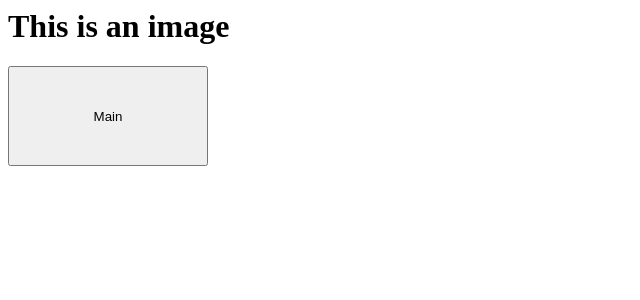
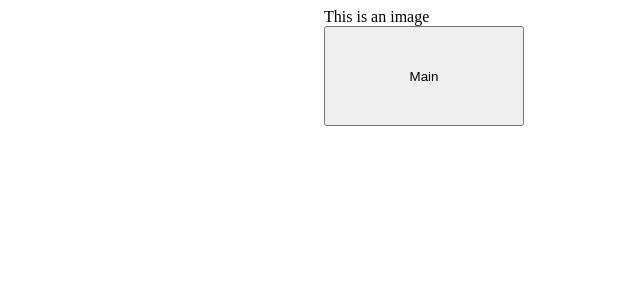
Before and after one commit to hiyoridesu/rpa-19feb2024, a Flask app: page /image_gpt in a window 1280 px wide. Shown: the top 300 px of the page, without its empty margins (0-640 px from the left). Run offline with Flask 3, Linux system fonts and the light colour scheme.

Commit message:
Update image_gpt.html

```diff
--- a/templates/image_gpt.html
+++ b/templates/image_gpt.html
@@ -4,8 +4,9 @@
     @media(min-width:768px) {.container{width: 60%;}}
     @media(min-width:1024px){.container{width: 50%;}}
 </style>
-
+<div class="container")
 <h1>This is an image </h1>
     <form action = "/main" method = "post">
         <input type = "submit"  value = "Main" style = "width: 200px;height: 100px;">
     </form>
+</div>
```
